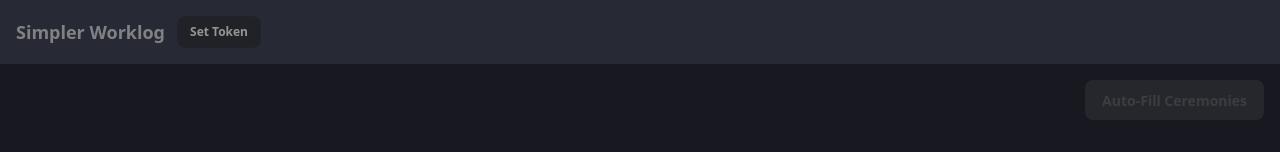
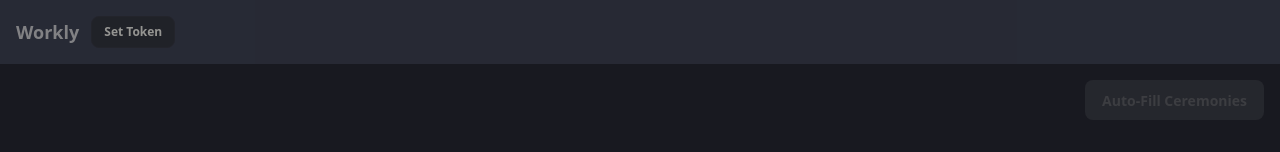
Before and after one commit to pite3517/simpler-worklog, a Nuxt app: page / in a window 1280 px wide. Shown: the top 152 px of the page. Built offline with nearby package versions, Linux system fonts and the light colour scheme.

Commit message:
Update application title from 'Simpler Worklog' to 'Workly' in nuxt.config.ts and default layout

```diff
--- a/layouts/default.vue
+++ b/layouts/default.vue
@@ -3,7 +3,7 @@
     <!-- Top navigation bar -->
     <div class="navbar bg-neutral text-neutral-content">
       <div class="flex-1 px-2 lg:flex-none">
-        <span class="text-lg font-bold">Simpler Worklog</span>
+        <span class="text-lg font-bold">Workly</span>
       </div>
       <div class="flex-none">
         <button class="btn btn-soft btn-sm ml-1" :disabled="calendarLoading" @click="showAuthModal = true">
--- a/nuxt.config.ts
+++ b/nuxt.config.ts
@@ -11,7 +11,7 @@
   css: ["~/assets/app.css"],
   app: {
     head: {
-      title: 'Simpler Worklog',
+      title: 'Workly',
       htmlAttrs: {
         'data-theme': 'dracula',
       },
```
